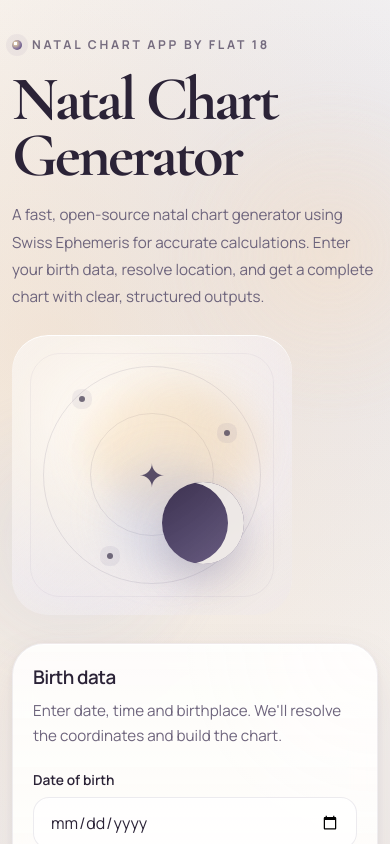
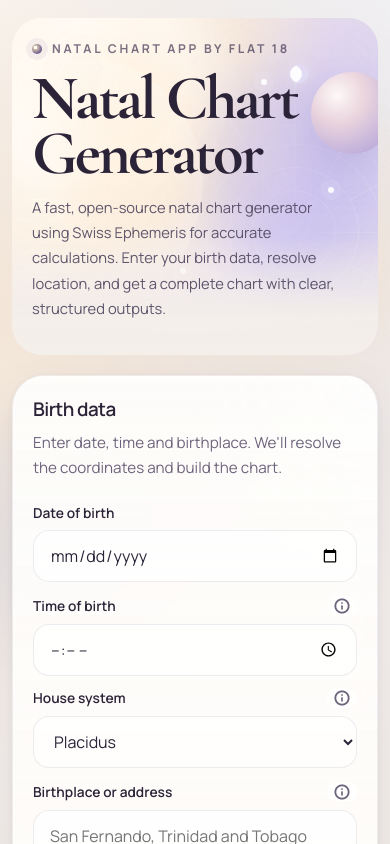
Before and after one commit to vswee/natal-chart-generator, a Vue app: page / in a window 390 px wide. Shown: the top 844 px of the page. Built offline with nearby package versions, Linux system fonts and the light colour scheme.

Commit message:
📦️ chore(build): remove obsolete CSS asset
- delete dist/assets/index-AGZ8XTd9.css
- asset no longer referenced in the application
- reduces build output size and eliminates unused styles
- ensures clean distribution folder for future releases

```diff
--- a/src/App.vue
+++ b/src/App.vue
@@ -15,10 +15,14 @@
       </div>
 
       <div class="hero-atmosphere" aria-hidden="true">
+        <div class="hero-chart"></div>
         <div class="hero-orbit hero-orbit--outer"></div>
         <div class="hero-orbit hero-orbit--inner"></div>
         <div class="hero-aura hero-aura--gold"></div>
         <div class="hero-aura hero-aura--blue"></div>
+        <div class="hero-planet hero-planet--large"></div>
+        <div class="hero-planet hero-planet--mid"></div>
+        <div class="hero-planet hero-planet--small"></div>
         <div class="hero-star hero-star--one"></div>
         <div class="hero-star hero-star--two"></div>
         <div class="hero-star hero-star--three"></div>
@@ -252,7 +256,7 @@
         <div class="modal-header">
           <div>
             <p class="modal-kicker">About</p>
-            <h3 id="about-modal-title" class="modal-title">How this app works and how accurate it is</h3>
+            <h3 id="about-modal-title" class="modal-title">How does this app works and how accurate is it?</h3>
           </div>
           <button class="subtle-button" type="button" @click="isAboutModalOpen = false">Close</button>
         </div>
--- a/src/style.css
+++ b/src/style.css
@@ -2308,16 +2308,30 @@ a {
 
 .app-header {
   position: relative;
-  display: grid;
-  grid-template-columns: minmax(0, 1.1fr) 320px;
-  align-items: center;
-  gap: 40px;
-  padding: 18px 0 36px;
+  min-height: 330px;
+  display: grid;
+  align-items: end;
+  margin-bottom: 20px;
+  padding: 34px clamp(24px, 4vw, 42px) 54px;
+  border-radius: 40px;
+  overflow: hidden;
+}
+
+.app-header::after {
+  content: '';
+  position: absolute;
+  inset: auto 0 0;
+  height: 120px;
+  background: linear-gradient(180deg, rgba(244, 239, 233, 0), rgba(244, 239, 233, 0.94) 68%, var(--bg));
+  pointer-events: none;
 }
 
 .hero-content {
-  display: grid;
-  gap: 18px;
+  position: relative;
+  z-index: 1;
+  display: grid;
+  gap: 14px;
+  max-width: 700px;
 }
 
 .brand-mark {
@@ -2344,140 +2358,188 @@ a {
 
 .hero-title {
   margin: 0;
-  font-size: clamp(3.4rem, 8vw, 5.6rem);
-  line-height: 0.9;
+  font-size: clamp(3.35rem, 8vw, 5.35rem);
+  line-height: 0.88;
   letter-spacing: -0.045em;
-  max-width: 10ch;
+  max-width: 8ch;
   text-wrap: balance;
 }
 
 .hero-copy {
-  max-width: 62ch;
-  font-size: 1.02rem;
-  line-height: 1.9;
-  color: var(--muted);
-}
-
-.hero-pill-row {
-  display: flex;
-  flex-wrap: wrap;
-  gap: 10px;
-}
-
-.hero-pill {
-  display: inline-flex;
-  align-items: center;
-  min-height: 36px;
-  padding: 0 14px;
-  border: 1px solid rgba(124, 110, 148, 0.12);
-  border-radius: 999px;
-  background: rgba(255, 252, 248, 0.58);
-  backdrop-filter: blur(10px);
-  color: rgba(58, 47, 74, 0.88);
-  font-size: 0.78rem;
-  font-weight: 700;
-  letter-spacing: 0.08em;
-  text-transform: uppercase;
+  max-width: 58ch;
+  font-size: 1rem;
+  line-height: 1.85;
+  color: rgba(78, 69, 94, 0.9);
 }
 
 .hero-atmosphere {
-  position: relative;
-  width: min(100%, 320px);
-  aspect-ratio: 1;
-  justify-self: end;
-  border-radius: 36px;
+  position: absolute;
+  inset: 0;
   background:
-    radial-gradient(circle at 34% 32%, rgba(255, 251, 246, 0.98), rgba(248, 242, 235, 0.72) 34%, rgba(240, 234, 246, 0.28) 68%, transparent 78%),
-    linear-gradient(145deg, rgba(255, 252, 248, 0.6), rgba(233, 229, 242, 0.2));
-  box-shadow: inset 0 1px 0 rgba(255, 255, 255, 0.92);
+    radial-gradient(circle at 20% 18%, rgba(255, 252, 247, 0.98) 0%, rgba(255, 248, 239, 0.94) 24%, rgba(249, 234, 216, 0.76) 40%, rgba(236, 222, 244, 0.28) 62%, rgba(228, 220, 243, 0.1) 76%, transparent 100%),
+    radial-gradient(circle at 86% 26%, rgba(189, 179, 239, 0.54), rgba(177, 167, 232, 0.26) 26%, rgba(171, 178, 229, 0.16) 44%, transparent 70%),
+    radial-gradient(circle at 92% 78%, rgba(178, 164, 231, 0.28), transparent 26%),
+    linear-gradient(135deg, rgba(255, 249, 242, 0.98) 0%, rgba(250, 239, 228, 0.88) 34%, rgba(229, 222, 245, 0.86) 72%, rgba(217, 212, 241, 0.92) 100%);
   overflow: hidden;
+  pointer-events: none;
 }
 
 .hero-atmosphere::before {
   content: '';
   position: absolute;
-  inset: 18px;
-  border-radius: 30px;
-  border: 1px solid rgba(123, 110, 148, 0.08);
-}
-
+  inset: auto -8% -8% -8%;
+  height: 58%;
+  background:
+    radial-gradient(120% 100% at 12% 12%, rgba(255, 255, 255, 0.44), transparent 48%),
+    linear-gradient(180deg, rgba(255, 247, 238, 0) 0%, rgba(255, 245, 233, 0.32) 34%, rgba(232, 225, 244, 0.72) 100%);
+  mask-image: linear-gradient(180deg, transparent 0%, rgba(0, 0, 0, 0.6) 18%, #000 100%);
+}
+
+.hero-atmosphere::after {
+  content: '';
+  position: absolute;
+  inset: auto auto 14% -12%;
+  width: 64%;
+  height: 74%;
+  border-radius: 50%;
+  background:
+    radial-gradient(circle at 30% 38%, rgba(255, 255, 255, 0.42), rgba(255, 244, 230, 0.18) 34%, rgba(255, 255, 255, 0) 64%),
+    linear-gradient(180deg, rgba(255, 251, 245, 0.3), rgba(255, 242, 225, 0.06));
+  box-shadow:
+    0 0 0 1px rgba(255, 255, 255, 0.28) inset,
+    0 0 0 28px rgba(255, 255, 255, 0.04) inset;
+  filter: blur(1px);
+}
+
+.hero-chart,
 .hero-orbit,
 .hero-aura,
+.hero-planet,
 .hero-star,
 .hero-moon,
 .hero-glyph {
   position: absolute;
 }
 
+.hero-chart {
+  top: 50%;
+  right: 6%;
+  width: min(39vw, 480px);
+  aspect-ratio: 1;
+  transform: translateY(-44%);
+  border-radius: 50%;
+  opacity: 0.72;
+  background:
+    radial-gradient(circle, transparent 0 19%, rgba(255, 255, 255, 0.3) 19.4%, transparent 19.8%, transparent 30%, rgba(255, 255, 255, 0.28) 30.4%, transparent 30.8%, transparent 41%, rgba(255, 255, 255, 0.24) 41.4%, transparent 41.8%, transparent 50%, rgba(255, 255, 255, 0.18) 50.3%, transparent 50.7%),
+    repeating-conic-gradient(from 0deg, rgba(255, 255, 255, 0.16) 0deg 1deg, transparent 1deg 30deg);
+  box-shadow: 0 0 0 1px rgba(255, 255, 255, 0.14) inset;
+}
+
 .hero-orbit {
   border: 1px solid rgba(101, 90, 123, 0.14);
   border-radius: 50%;
 }
 
 .hero-orbit--outer {
-  inset: 11%;
+  width: 88%;
+  height: 150%;
+  right: -12%;
+  top: -42%;
+  border-color: rgba(255, 255, 255, 0.22);
 }
 
 .hero-orbit--inner {
-  inset: 28%;
+  width: 42%;
+  height: 62%;
+  right: 7%;
+  bottom: -28%;
+  border-color: rgba(255, 255, 255, 0.2);
 }
 
 .hero-aura {
   border-radius: 50%;
-  filter: blur(18px);
+  filter: blur(24px);
 }
 
 .hero-aura--gold {
-  inset: 18% 12% 38% 26%;
-  background: rgba(232, 189, 129, 0.28);
+  inset: 8% 48% 34% 8%;
+  background: rgba(255, 224, 191, 0.34);
 }
 
 .hero-aura--blue {
-  inset: 44% 24% 16% 34%;
-  background: rgba(157, 170, 220, 0.24);
+  inset: 14% 4% 18% 54%;
+  background: rgba(170, 166, 235, 0.32);
+}
+
+.hero-planet {
+  border-radius: 50%;
+  background: radial-gradient(circle at 32% 28%, rgba(255, 251, 247, 0.95), rgba(238, 214, 218, 0.84) 34%, rgba(164, 148, 214, 0.88) 100%);
+  box-shadow: 0 18px 38px rgba(124, 110, 174, 0.18);
+}
+
+.hero-planet--large {
+  top: 12%;
+  right: 4%;
+  width: clamp(92px, 12vw, 162px);
+  aspect-ratio: 1;
+}
+
+.hero-planet--mid {
+  top: 28%;
+  right: 34%;
+  width: 38px;
+  aspect-ratio: 1;
+  opacity: 0.78;
+}
+
+.hero-planet--small {
+  bottom: 16%;
+  right: 26%;
+  width: 62px;
+  aspect-ratio: 1;
+  opacity: 0.84;
 }
 
 .hero-star {
   width: 6px;
   height: 6px;
   border-radius: 50%;
-  background: rgba(61, 53, 78, 0.72);
-  box-shadow: 0 0 0 7px rgba(95, 81, 122, 0.08);
+  background: rgba(255, 255, 255, 0.92);
+  box-shadow: 0 0 0 7px rgba(255, 255, 255, 0.08);
 }
 
 .hero-star--one {
-  top: 22%;
-  left: 24%;
+  top: 18%;
+  left: 76%;
 }
 
 .hero-star--two {
-  top: 34%;
-  right: 22%;
+  top: 58%;
+  right: 9%;
 }
 
 .hero-star--three {
-  bottom: 20%;
-  left: 34%;
+  bottom: 24%;
+  left: 58%;
 }
 
 .hero-moon {
-  right: 17%;
-  bottom: 18%;
-  width: 82px;
+  top: 14%;
+  right: 19%;
+  width: 18px;
   aspect-ratio: 1;
   border-radius: 50%;
-  background: linear-gradient(145deg, rgba(53, 42, 74, 0.96), rgba(89, 76, 118, 0.88));
+  background: rgba(255, 255, 255, 0.92);
   box-shadow:
-    -16px 0 0 0 rgba(250, 246, 240, 0.92) inset,
-    0 18px 40px rgba(61, 50, 82, 0.22);
+    -6px 0 0 0 rgba(188, 172, 232, 0.42) inset,
+    0 0 18px rgba(255, 255, 255, 0.28);
 }
 
 .hero-glyph {
-  top: 50%;
-  left: 50%;
-  transform: translate(-50%, -50%);
-  color: rgba(61, 50, 82, 0.84);
-  font-size: 2rem;
+  left: 74%;
+  top: 22%;
+  color: rgba(255, 255, 255, 0.95);
+  font-size: 1.8rem;
   line-height: 1;
 }
 
@@ -3036,14 +3098,21 @@ a {
 
 @media (max-width: 1080px) {
   .app-header {
-    grid-template-columns: 1fr;
-    gap: 24px;
-    padding-bottom: 28px;
+    min-height: 290px;
+    padding: 28px 24px 44px;
   }
 
   .hero-atmosphere {
-    justify-self: start;
-    width: min(100%, 280px);
+    inset: 0;
+  }
+
+  .hero-chart {
+    width: min(44vw, 420px);
+    right: -2%;
+  }
+
+  .hero-planet--large {
+    right: 2%;
   }
 
   .layout {
@@ -3066,24 +3135,53 @@ a {
     padding: 18px 0 64px;
   }
 
+  .app-header {
+    min-height: 240px;
+    padding: 22px 20px 34px;
+    border-radius: 30px;
+  }
+
   .hero-title {
-    font-size: clamp(2.9rem, 16vw, 4.2rem);
+    font-size: clamp(2.8rem, 16vw, 4rem);
     max-width: 12ch;
   }
 
   .hero-copy {
-    font-size: 0.95rem;
-    line-height: 1.8;
-  }
-
-  .hero-pill-row {
-    gap: 8px;
-  }
-
-  .hero-pill {
-    min-height: 32px;
-    padding: 0 12px;
-    font-size: 0.72rem;
+    max-width: 34ch;
+    font-size: 0.92rem;
+    line-height: 1.72;
+  }
+
+  .hero-chart {
+    right: -18%;
+    top: 58%;
+    width: 300px;
+  }
+
+  .hero-planet--large {
+    width: 82px;
+    top: 16%;
+    right: -4%;
+  }
+
+  .hero-planet--mid,
+  .hero-planet--small,
+  .hero-orbit--inner,
+  .hero-glyph {
+    display: none;
+  }
+
+  .hero-star--one {
+    left: 68%;
+  }
+
+  .hero-star--two {
+    top: 50%;
+    right: 12%;
+  }
+
+  .hero-star--three {
+    left: 46%;
   }
 
   .panel-inner,
```
Also changed, not shown: 5 other files (tests, documents, lock files or other folders).
